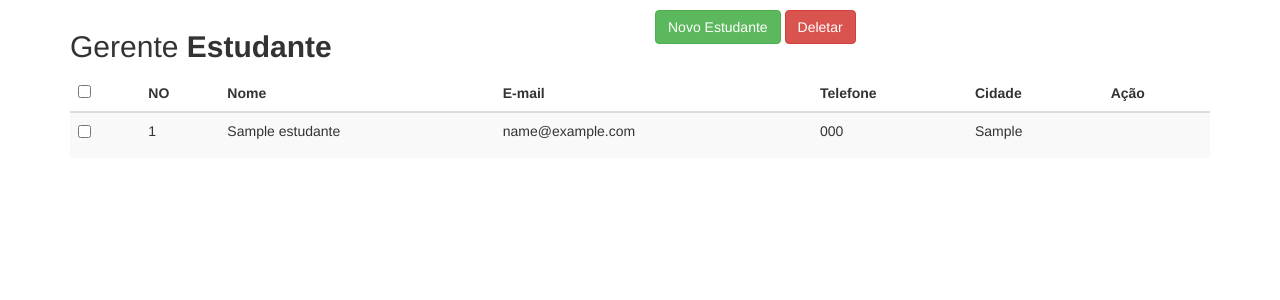
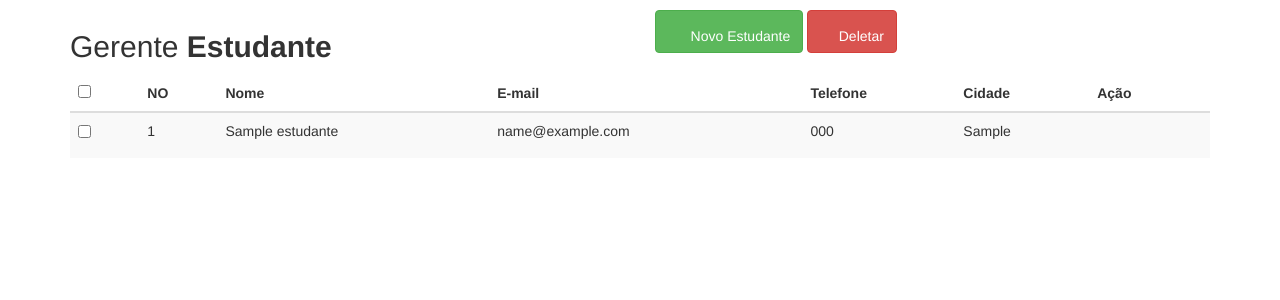
Before and after one commit to diegotpereira/CrudPhpModalPopUpAjaxMaster, a PHP site: page / in a window 1280 px wide. Shown: the top 300 px of the page. Run offline with PHP 8.4, Linux system fonts and the light colour scheme; tables that the repository leaves empty or names only in its code hold one stand-in row (values such as "Sample post").

Commit message:
alteração no arquivo index.php modificação de layout

```diff
--- a/index.php
+++ b/index.php
@@ -4,9 +4,8 @@
 <hEAD>
     <meta charset="UTF-8">
     <meta http-equiv="X-ua-Compatible" content="IE=edge">
-        <meta name="viewport" content="width=device-with, initial-scale=1">
-    </hEAD>
-    <title>Dados do Usuário</title>
+    <meta name="viewport" content="width=device-width, initial-scale=1">
+    <title>Home</title>
     <link rel="stylesheet" href="https://fonts.googleapis.com/css?family=Roboto|Varela+Round">
 	<link rel="stylesheet" href="https://fonts.googleapis.com/icon?family=Material+Icons">
 	<link rel="stylesheet" href="https://maxcdn.bootstrapcdn.com/font-awesome/4.7.0/css/font-awesome.min.css">
@@ -15,7 +14,7 @@
 	<script src="https://ajax.googleapis.com/ajax/libs/jquery/1.12.4/jquery.min.js"></script>
 	<script src="https://maxcdn.bootstrapcdn.com/bootstrap/3.3.7/js/bootstrap.min.js"></script>
 	<script src="ajax.js"></script>
-
+</hEAD>
 <body>
     <div class="container">
     <p id="success"></p>
@@ -26,12 +25,11 @@
                         <h2>Gerente <b>Estudante</b></h2>
                     </div>
                     <div class="col-sm-6">
-                            <a href="#addFuncModal" class="btn btn-success" data-toggle="modal"><i class="material-icons"></i><span>Novo Estudante</span></i></a>
-                            <a href="JavaScript:void(0)" class="btn btn-danger" id="delete_multiple"><i class="material-icons"></i><span>Deletar</span></a>
+                        <a href="#addfuncModal" class="btn btn-success" data-toggle="modal"><i class="material-icons"></i> <span>Novo Estudante</span></a>
+                        <a href="JavaScript:void(0)" class="btn btn-danger" id="delete_multiple"><i class="material-icons"></i><span>Deletar</span></a>
                     </div>
                 </div>
             </div>
-
             <table class="table table-striped table-hover">
                 <thead>
                     <tr>
@@ -70,7 +68,7 @@
                         <td><?php echo $row["cidade"]; ?></td>
                         <td>
                             <a href="#editFuncModal" class="edit" data-toggle="modal">
-                                        <i class="materialicons update" data-toggle="tooltip"
+                                <i class="material-icons update" data-toggle="tooltip"
                                 data-id="<?php echo $row["id"]; ?>"
                                 data-nome="<?php echo $row["nome"]; ?>"
                                 data-email="<?php echo $row["email"]; ?>"
@@ -90,10 +88,8 @@
             </table>
         </div>
     </div>
-
-
+    <!-- Moldal adicionar -->
     <div id="addfuncModal" class="modal fade">
-        <div class="modal-dialog">
         <div class="modal-dialog">
             <div class="modal-content">
                 <form id="usuario_form">
@@ -108,7 +104,7 @@
                         </div>
                         <div class="form-group">
                             <label>E-mail</label>
-                                <input type="text" id="email" name="email" class="form-control" required>
+                            <input type="email" id="email" name="email" class="form-control" required>
                         </div>
                         <div class="form-group">
                             <label>Telefone</label>
@@ -141,7 +137,7 @@
                         <input type="hidden" id="id_u" name="id" class="form-control" required>
                         <div class="form-group">
                             <label>Nome</label>
-                                <input type="text" id="id_u" name="nome" class="form-control" required>
+                            <input type="text" id="nome_u" name="nome" class="form-control" required>
                         </div>
                         <div class="form-group">
                             <label>E-mail</label>
@@ -159,7 +155,7 @@
                     <div class="modal-footer">
                     <input type="hidden" value="2" name="type">
                         <input type="button" class="btn btn-default" data-dismiss="modal" value="Cancelar">
-                            <button type="button" class="btn btn-info" id="Atualizar"></button>
+                        <button type="button" class="btn btn-info" id="update">Atualizar</button>
                     </div>
                 </form>
             </div>
```
Lines whose indentation alone changed are shown as unchanged.
